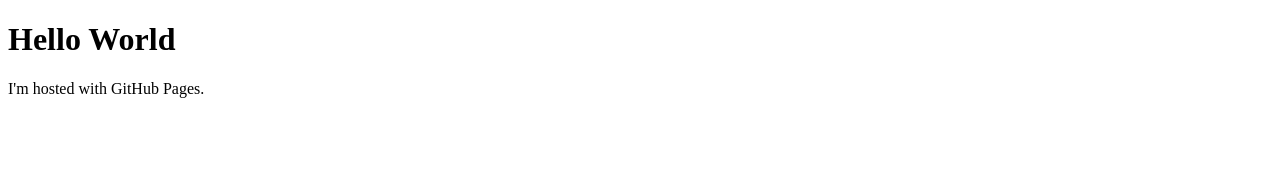
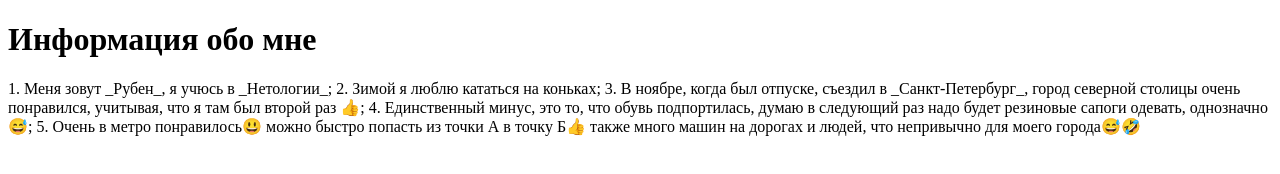
Before and after one commit to Akhat1544/GitTask, a plain HTML site: page index.html in a window 1280 px wide. Drawn offline with Linux system fonts and the light colour scheme.

Commit message:
index.html

```diff
--- a/index.html
+++ b/index.html
@@ -1,7 +1,11 @@
 <!DOCTYPE html>
 <html>
 <body>
-<h1>Hello World</h1>
-<p>I'm hosted with GitHub Pages.</p>
+<h1>Информация обо мне</h1>
+<p>1. Меня зовут _Рубен_, я учюсь в _Нетологии_;
+    2. Зимой я люблю кататься на коньках;
+    3. В ноябре, когда был отпуске, съездил в _Санкт-Петербург_, город северной столицы очень понравился, учитывая, что я там был второй раз 👍;
+    4. Единственный минус, это то, что обувь подпортилась, думаю в следующий раз надо будет резиновые сапоги одевать, однозначно 😅;
+    5. Очень в метро понравилось😃 можно быстро попасть из точки А в точку Б👍 также много машин на дорогах и людей, что непривычно для моего города😅🤣</p>
 </body>
 </html>
```
